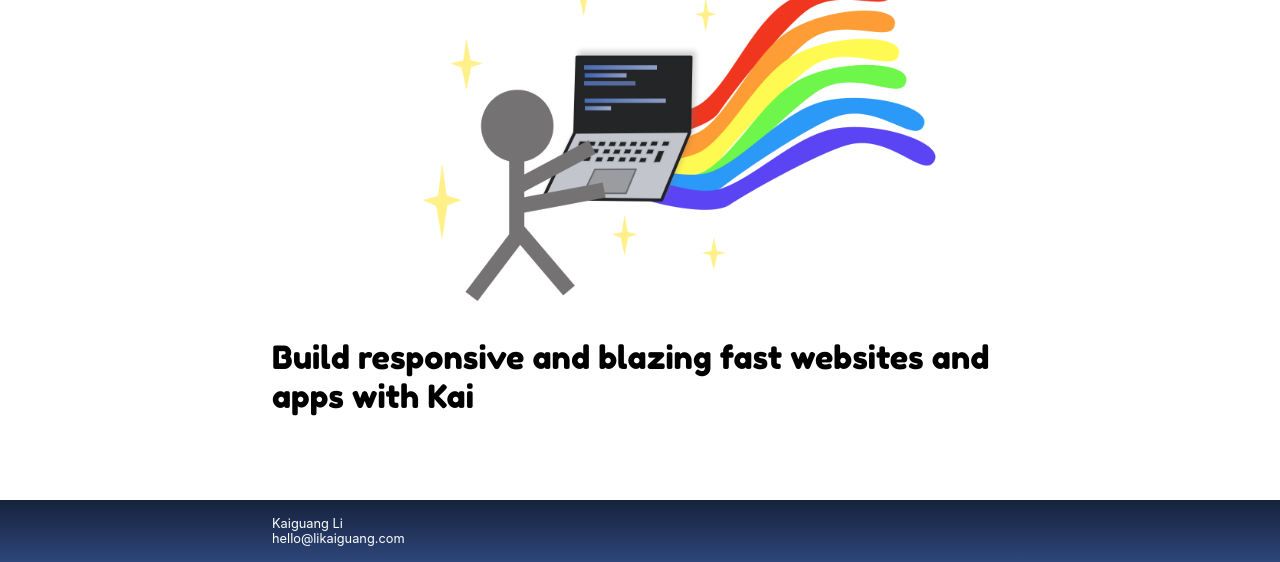
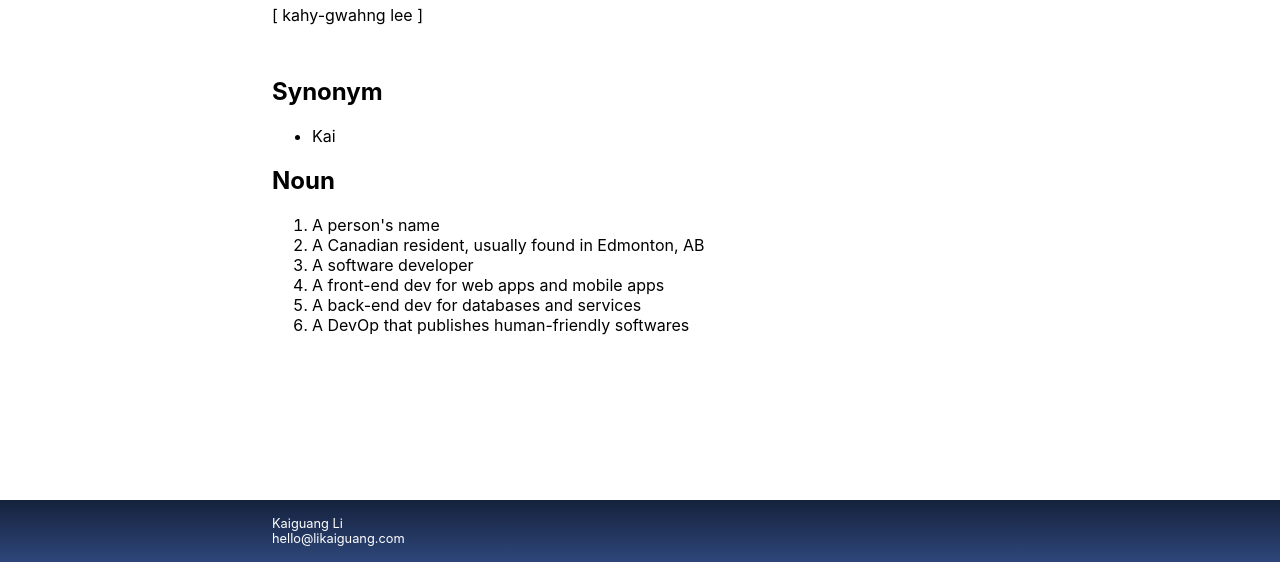
Before and after one commit to Kaiguang/likaiguang-com, a Gatsby site: page / in a window 1280 px wide. Shown: the part 238-800 px from the top of the page. Built offline with nearby package versions, Linux system fonts and the light colour scheme; Gatsby itself is replaced by a stand-in of ours.

Commit message:
Update home page

```diff
--- a/src/pages/index.js
+++ b/src/pages/index.js
@@ -1,40 +1,31 @@
 import React from 'react'
-import { useStaticQuery, graphql } from 'gatsby'
-import Img from 'gatsby-image'
 
 import { Seo } from '../components/SeoComponent'
 import Layout from '../components/Layout'
+import * as styles from './index.module.css'
 
 export default function HomePage() {
-   const data = useStaticQuery(graphql`
-      {
-         rainbowDev: file(relativePath: { eq: "rainbow-developer.png" }) {
-            childImageSharp {
-               fluid(maxWidth: 1000) {
-                  ...GatsbyImageSharpFluid
-               }
-            }
-         }
-      }
-   `)
-
    return (
       <Layout selectedNavLink="home">
          <Seo />
 
-         <Img
-            fluid={data.rainbowDev.childImageSharp.fluid}
-            alt="Developer, laptop, rainbow and stars"
-         />
+         <h1>Kaiguang Li</h1>
+         <span className={styles.pronunciation}>[ kahy-gwahng lee ]</span>
 
-         <span
-            style={{
-               fontSize: 32,
-               fontFamily: `'Fredoka One', cursive`,
-            }}
-         >
-            Build responsive and blazing fast websites and apps with Kai
-         </span>
+         <h2>Synonym</h2>
+         <ul>
+            <li>Kai</li>
+         </ul>
+
+         <h2>Noun</h2>
+         <ol>
+            <li>A person's name</li>
+            <li>A Canadian resident, usually found in Edmonton, AB</li>
+            <li>A software developer</li>
+            <li>A front-end dev for web apps and mobile apps</li>
+            <li>A back-end dev for databases and services</li>
+            <li>A DevOp that publishes human-friendly softwares</li>
+         </ol>
       </Layout>
    )
 }
--- /dev/null
+++ b/src/pages/index.module.css
@@ -0,0 +1,4 @@
+.pronunciation {
+   display: block;
+   padding-bottom: 2rem;
+}
```
Also changed, not shown: src/images/rainbow-developer.png (deleted).
